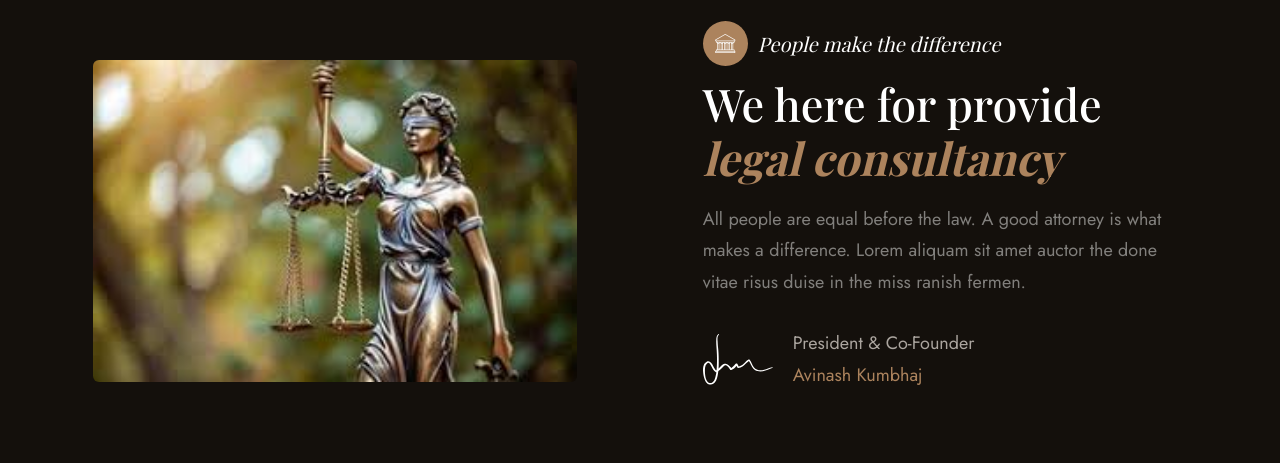
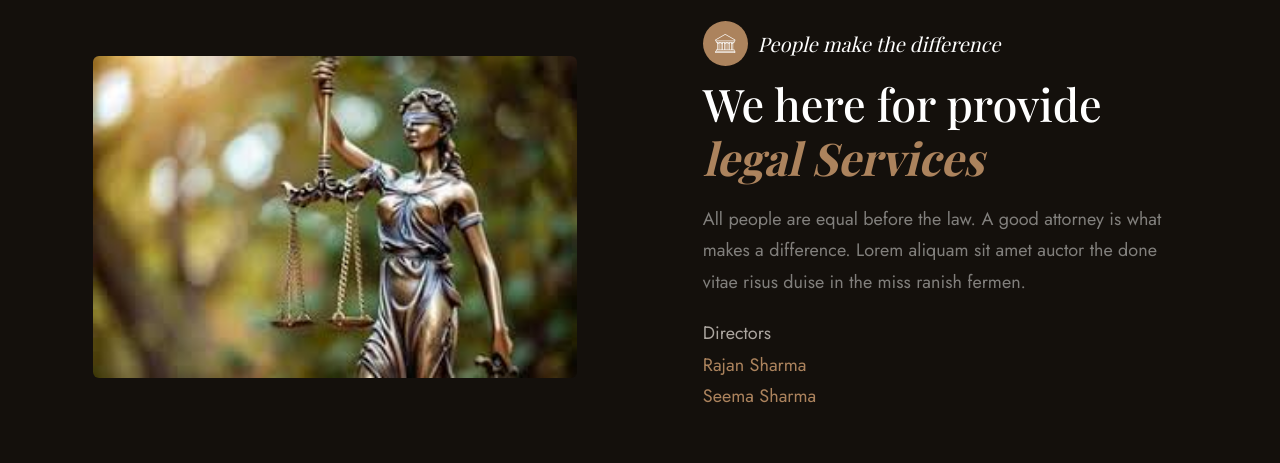
Before and after one commit to Harshittotuka/Temp2, a plain HTML site: page about.html in a window 1280 px wide. Shown: the part 1620-2083 px from the top of the page. Drawn offline with nearby package versions, Linux system fonts and the light colour scheme; a web font is replaced by a local one.

Commit message:
name update

```diff
--- a/about.html
+++ b/about.html
@@ -197,12 +197,13 @@
                     <div class="section-subtitle text-white">
                         <div class="icon"><i class="flaticon-courthouse"></i></div> People make the difference
                     </div>
-                    <div class="section-title white">We here for provide <span>legal consultancy</span></div>
+                    <div class="section-title white">We here for provide <span>legal Services</span></div>
                     <p>All people are equal before the law. A good attorney is what makes a difference. Lorem aliquam sit amet auctor the done vitae risus duise in the miss ranish fermen.</p>
-                    <div class="about-bottom mt-30"> <img src="img/signature.svg" alt="" class="image about-signature">
+                    <!-- <div class="about-bottom mt-30"> <img src="img/signature.svg" alt="" class="image about-signature"> -->
                         <div class="about-name-wrapper">
-                            <div class="about-rol">President & Co-Founder</div>
-                            <div class="about-name">Avinash Kumbhaj</div>
+                            <div class="about-rol">Directors</div>
+                            <div class="about-name">Rajan Sharma</div>
+                            <div class="about-name">Seema Sharma</div>
                         </div>
                     </div>
                 </div>
```
